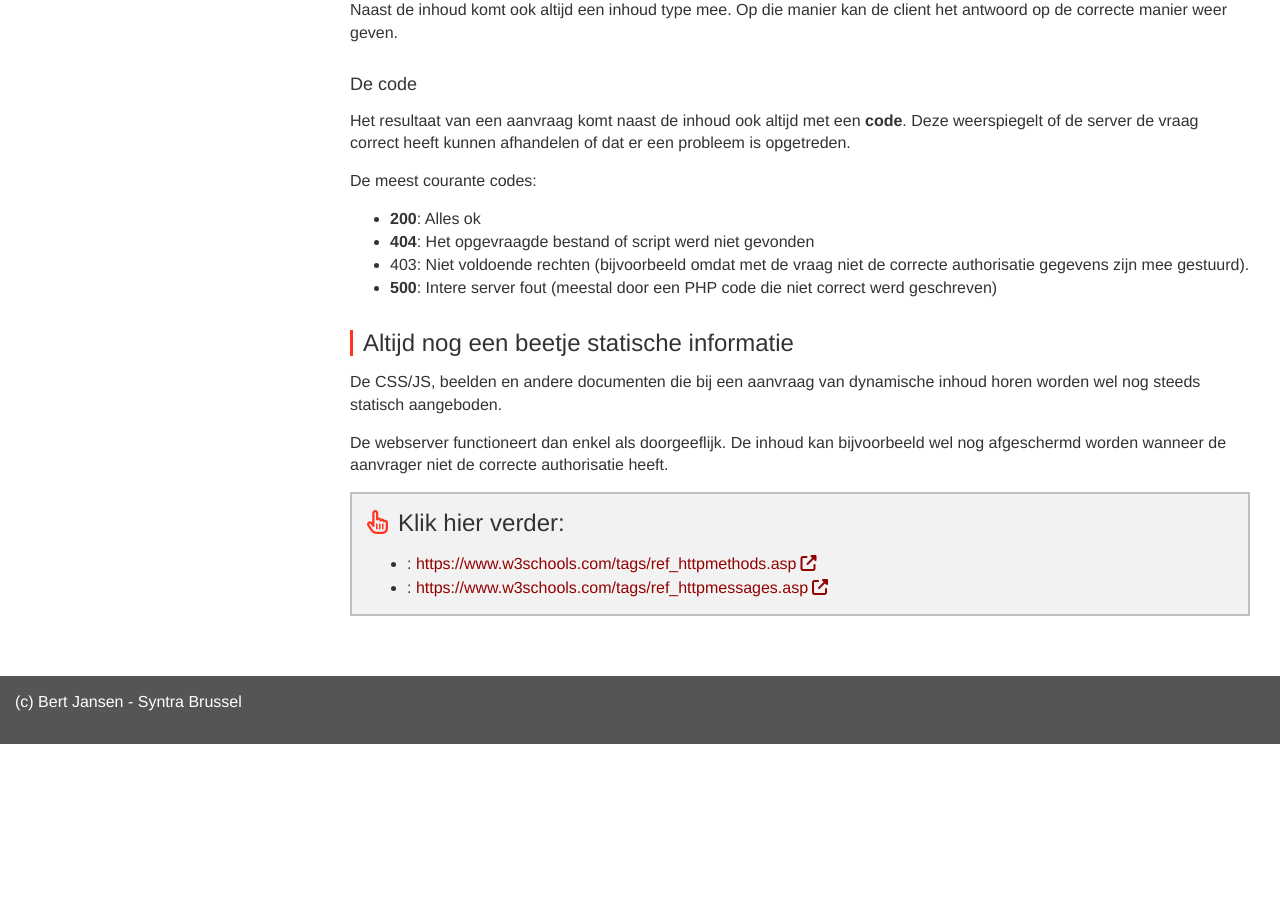
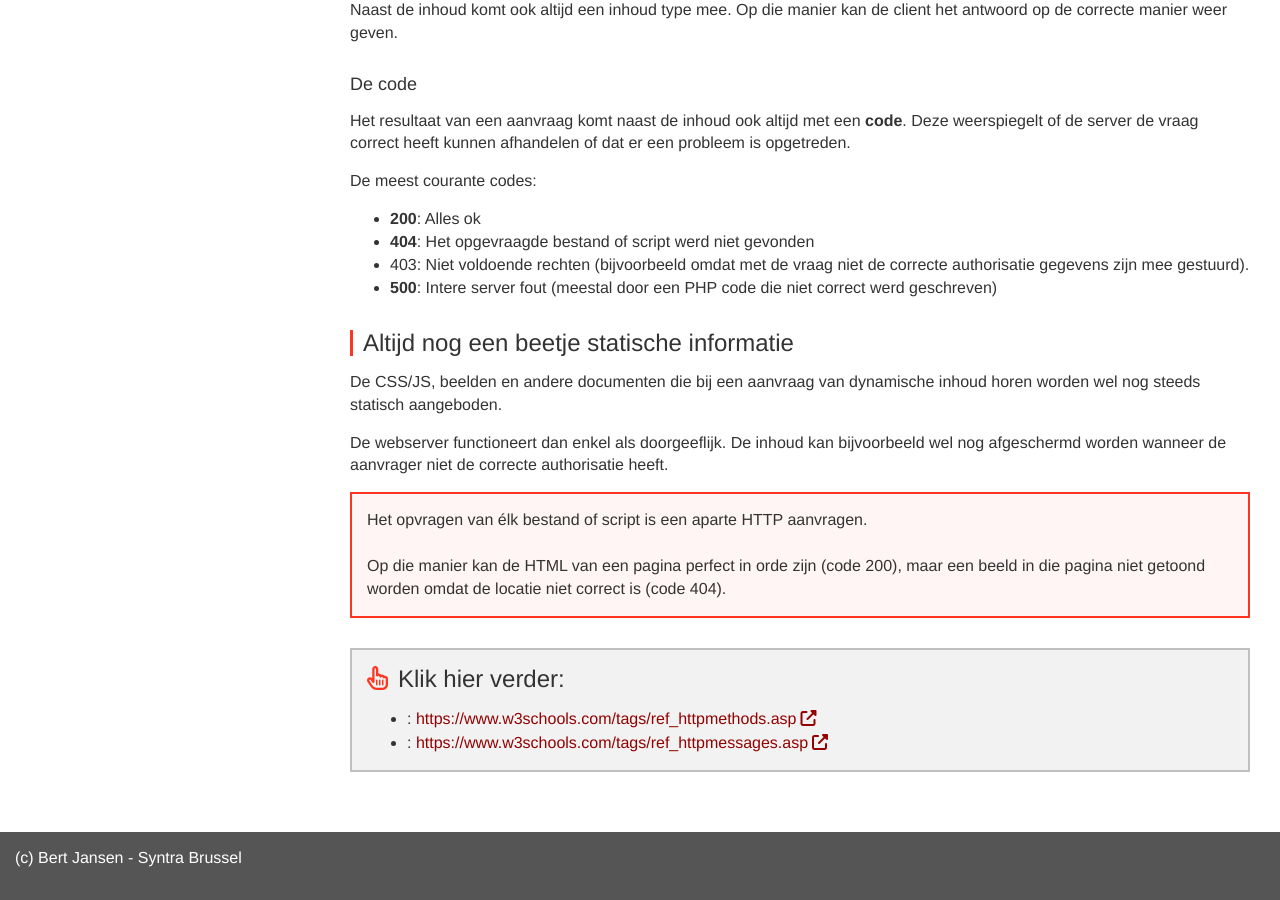
Before and after one commit to Syntra-Brussel/dynamische-webtechnieken, a Jekyll site: the page built from introductie/http-aanvraag.md, in a window 1280 px wide and 900 px high, scrolled down 3055 px. Built offline with Jekyll 4.4.1, drawn with Linux system fonts in a browser that asks for light colours; nearby versions of some CDN libraries; a script that is not in the unit is left out; before the commit the page ends 3799 px from its top, so only the background shows below that.

Commit message:
Update http-aanvraag.md

```diff
--- a/introductie/http-aanvraag.md
+++ b/introductie/http-aanvraag.md
@@ -97,3 +97,9 @@ De meest courante codes:
 De CSS/JS, beelden en andere documenten die bij een aanvraag van dynamische inhoud horen worden wel nog steeds statisch aangeboden.
 
 De webserver functioneert dan enkel als doorgeeflijk. De inhoud kan bijvoorbeeld wel nog afgeschermd worden wanneer de aanvrager niet de correcte authorisatie heeft.
+
+<div class="highlight">
+Het opvragen van élk bestand of script is een aparte HTTP aanvragen.<br /><br />
+
+Op die manier kan de HTML van een pagina perfect in orde zijn (code 200), maar een beeld in die pagina niet getoond worden omdat de locatie niet correct is (code 404).
+</div>
```
